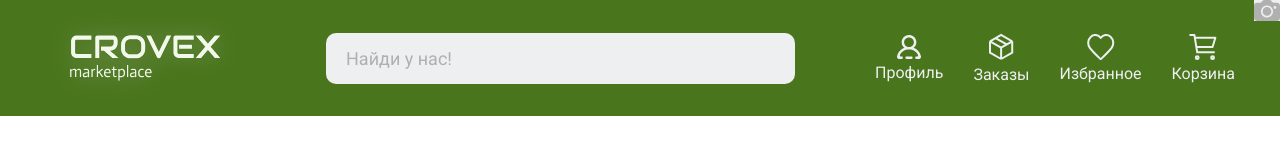
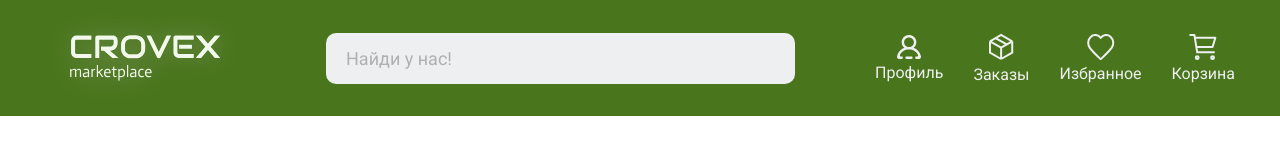
Before and after one commit to bull9og/MARKETPLACE, a plain HTML site: page index.html in a window 1280 px wide. Shown: the top 144 px of the page. Drawn offline with Linux system fonts and the light colour scheme.

Commit message:
конец конечного конца

```diff
--- a/index.html
+++ b/index.html
@@ -17,7 +17,6 @@
 			<a href="#!"><img src="img/CROVEX.svg" alt="logo"></a>
 			<div class="headerNav__searchContainer">
 				<input type="text" placeholder="Найди у нас!">
-				<button><img src="img/camera.svg" alt="searchPhoto"></button>
 			</div>
 			<ul class="headerNav_menuContainer">
 				<li><a href="#!"><img src="img/profile.svg" alt="profile">Профиль</a></li>
```
